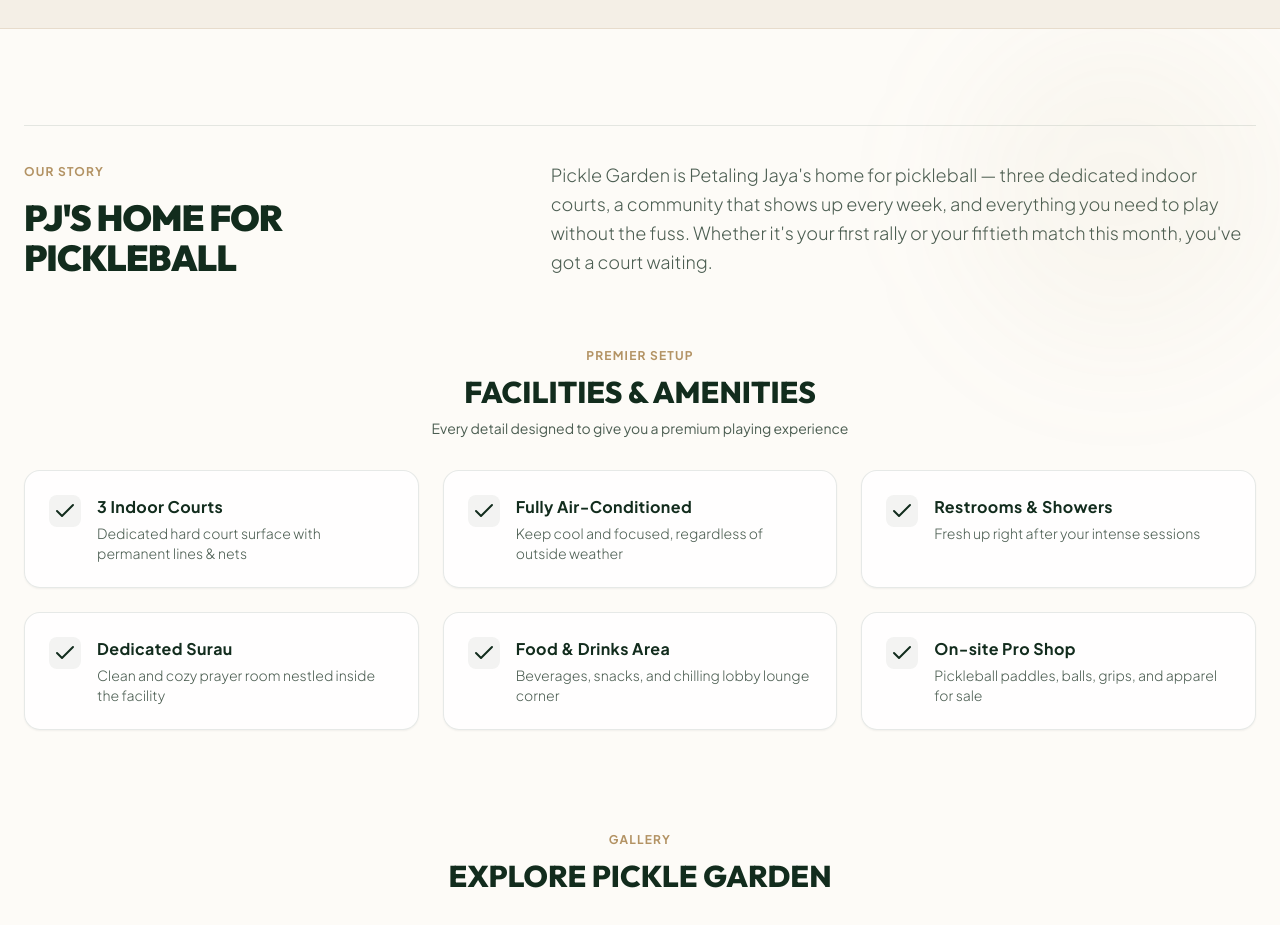
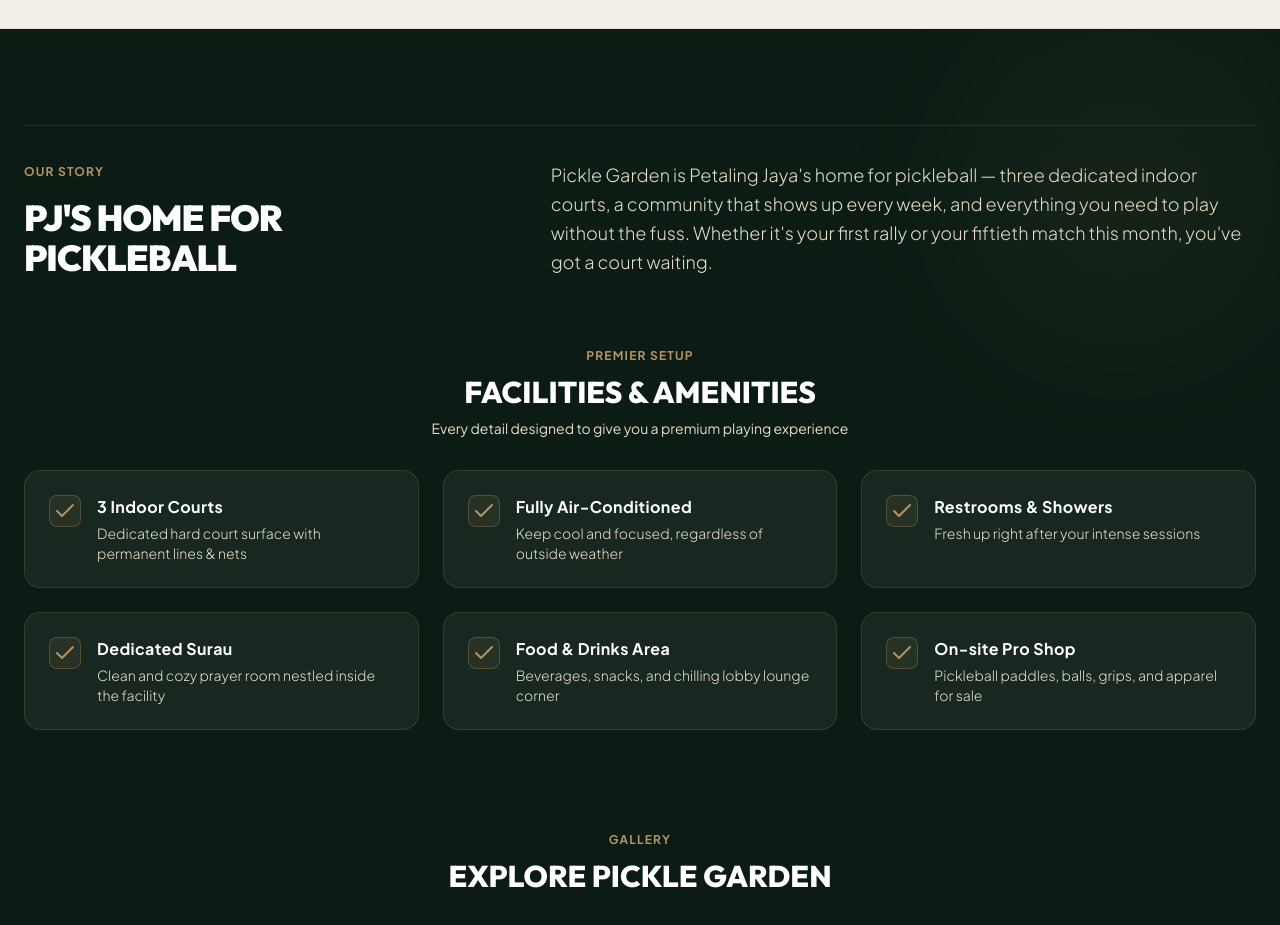
Before and after one commit to farahnini/Pickle-Garden, a React (Vite) app: page / in a window 1280 px wide. Shown: the part 864-1789 px from the top of the page. Built offline with nearby package versions, Linux system fonts and the light colour scheme; a web font is replaced by a local one.

Commit message:
Alternate section backgrounds between Deep Forest Green and Warm Cream for rhythmic visual contrast

```diff
--- a/src/components/CommunitySessions.jsx
+++ b/src/components/CommunitySessions.jsx
@@ -4,22 +4,23 @@ import { MessageSquare, Users } from 'lucide-react';
 
 export default function CommunitySessions() {
   return (
-    <section id="open-play" className="py-24 bg-[#fdfbf7] relative overflow-hidden">
+    // Converted background to Deep Luxury Forest Green (#0c1c14)
+    <section id="open-play" className="py-24 bg-[#0c1c14] relative overflow-hidden">
       <div className="absolute bottom-0 right-0 w-96 h-96 bg-[#b39364]/5 rounded-full blur-[120px] pointer-events-none"></div>
 
       <div className="max-w-7xl mx-auto px-4 sm:px-6 space-y-12">
         <div className="text-center max-w-2xl mx-auto space-y-2">
           <span className="text-xs font-bold uppercase tracking-widest text-[#b39364]">Join the Community</span>
-          <h3 className="font-display font-extrabold text-3xl sm:text-4xl text-[#122c1d] uppercase">Open Play & Social Sessions</h3>
-          <p className="text-sm text-[#4c5e52]">No partner needed! Just show up, stack your paddle, and get playing with friendly local players.</p>
+          <h3 className="font-display font-extrabold text-3xl sm:text-4xl text-white uppercase">Open Play & Social Sessions</h3>
+          <p className="text-sm text-[#e6dcc7]">No partner needed! Just show up, stack your paddle, and get playing with friendly local players.</p>
         </div>
 
-        {/* Schedule Grid */}
+        {/* Schedule Grid - Converted to custom translucent dark slots */}
         <div className="grid grid-cols-1 md:grid-cols-3 gap-8">
           {COMMUNITY_SESSIONS.map((session, idx) => (
             <div
               key={idx}
-              className="glass-panel p-8 border border-[#b39364]/20 hover:border-[#b39364]/50 flex flex-col justify-between group transition-all duration-300"
+              className="bg-slate-950/45 p-8 border border-[#b39364]/25 hover:border-[#b39364]/50 rounded-2xl flex flex-col justify-between group transition-all duration-300 shadow-xl"
             >
               <div className="space-y-6">
                 {/* Header */}
@@ -60,7 +61,7 @@ export default function CommunitySessions() {
                   href={`${VENUE_INFO.whatsappUrl}&text=Hi%20Pickle%20Garden%2C%20I%27d%20like%20to%20RSVP%20for%20the%20${encodeURIComponent(session.title)}...`}
                   target="_blank"
                   rel="noopener noreferrer"
-                  className="w-full inline-flex items-center justify-center gap-2 bg-[#b39364] hover:bg-[#c2a980] text-[#122c1d] font-bold py-3.5 rounded-xl text-xs uppercase tracking-wider transition-colors shadow-md cursor-pointer"
+                  className="w-full inline-flex items-center justify-center gap-2 bg-gradient-to-r from-[#b39364] via-[#c2a980] to-[#d4c2a3] hover:from-[#c2a980] hover:to-[#b39364] text-[#122c1d] font-bold py-3.5 rounded-xl text-xs uppercase tracking-wider transition-colors shadow-md cursor-pointer"
                 >
                   <MessageSquare className="w-4 h-4 text-[#122c1d]" />
                   <span>RSVP Via WhatsApp</span>
@@ -70,13 +71,13 @@ export default function CommunitySessions() {
           ))}
         </div>
 
-        {/* Community Info Note */}
-        <div className="glass-panel p-6 border border-[#b39364]/20 max-w-3xl mx-auto flex flex-col sm:flex-row items-center gap-4 text-center sm:text-left">
+        {/* Community Info Note - Converted to Translucent dark card */}
+        <div className="bg-slate-950/45 p-6 border border-[#b39364]/20 rounded-2xl max-w-3xl mx-auto flex flex-col sm:flex-row items-center gap-4 text-center sm:text-left shadow-lg">
           <div className="w-12 h-12 rounded-xl bg-[#b39364]/15 text-[#b39364] flex items-center justify-center shrink-0">
             <Users className="w-6 h-6" />
           </div>
           <div>
-            <h5 className="font-bold text-white text-base">New to Pickleball?</h5>
+            <h5 className="font-bold text-white text-base">New to pickleball?</h5>
             <p className="text-xs sm:text-sm text-[#e6dcc7] mt-1 leading-relaxed font-light">
               Our community sessions are the perfect place to learn. Experienced players are always on site to help explain scoring, rules, and fundamental kitchen positioning.
             </p>
--- a/src/components/CourtsAndFacilities.jsx
+++ b/src/components/CourtsAndFacilities.jsx
@@ -15,52 +15,53 @@ export default function CourtsAndFacilities() {
   ];
 
   return (
-    <section id="courts" className="py-24 bg-[#fdfbf7] relative overflow-hidden">
+    // Converted background to Deep Luxury Forest Green (#0c1c14)
+    <section id="courts" className="py-24 bg-[#0c1c14] relative overflow-hidden">
       <div className="absolute top-0 right-0 w-80 h-80 bg-[#b39364]/5 rounded-full blur-3xl pointer-events-none"></div>
 
       <div className="max-w-7xl mx-auto px-4 sm:px-6 space-y-16">
 
         {/* About / Brand Story Section */}
-        <div id="about" className="grid grid-cols-1 lg:grid-cols-12 gap-8 items-center pt-8 border-t border-[#122c1d]/10">
+        <div id="about" className="grid grid-cols-1 lg:grid-cols-12 gap-8 items-center pt-8 border-t border-white/10">
           <div className="lg:col-span-5 space-y-4">
             <span className="text-xs font-bold uppercase tracking-widest text-[#b39364]">Our Story</span>
-            <h2 className="font-display font-black text-3xl sm:text-4xl text-[#122c1d] uppercase tracking-tight">
+            <h2 className="font-display font-black text-3xl sm:text-4xl text-white uppercase tracking-tight">
               PJ's Home For <br />
               Pickleball
             </h2>
           </div>
           <div className="lg:col-span-7">
-            <p className="text-lg text-[#4c5e52] leading-relaxed font-light">
+            <p className="text-lg text-[#e6dcc7] leading-relaxed font-light">
               Pickle Garden is Petaling Jaya's home for pickleball — three dedicated indoor courts, a community that shows up every week, and everything you need to play without the fuss. Whether it's your first rally or your fiftieth match this month, you've got a court waiting.
             </p>
           </div>
         </div>
 
-        {/* Facilities Amenities Grid - Converted to Light luxury outline cards */}
+        {/* Facilities Amenities Grid - Converted to Premium Translucent Dark Cards */}
         <div className="space-y-8">
           <div className="text-center max-w-2xl mx-auto space-y-2">
             <span className="text-xs font-bold uppercase tracking-widest text-[#b39364]">Premier Setup</span>
-            <h3 className="font-display font-extrabold text-2xl sm:text-3xl text-[#122c1d] uppercase">Facilities & Amenities</h3>
-            <p className="text-sm text-[#4c5e52]">Every detail designed to give you a premium playing experience</p>
+            <h3 className="font-display font-extrabold text-2xl sm:text-3xl text-white uppercase">Facilities & Amenities</h3>
+            <p className="text-sm text-[#e6dcc7]">Every detail designed to give you a premium playing experience</p>
           </div>
 
           <div className="grid grid-cols-1 md:grid-cols-2 lg:grid-cols-3 gap-6">
             {amenities.map((item, idx) => (
               <div
                 key={idx}
-                className="bg-white/80 border border-[#122c1d]/10 hover:border-[#b39364]/50 rounded-2xl p-6 shadow-sm hover:shadow-md transition-all group duration-300"
+                className="bg-white/5 border border-[#b39364]/20 hover:border-[#b39364]/60 rounded-2xl p-6 transition-all group duration-300 hover:bg-white/10"
               >
                 <div className="flex items-start gap-4">
-                  {/* High contrast check circle */}
-                  <div className="w-8 h-8 rounded-lg bg-[#122c1d]/5 text-[#122c1d] flex items-center justify-center shrink-0 group-hover:bg-[#122c1d] group-hover:text-[#fdfbf7] transition-all duration-300">
+                  {/* Gold Check Circle */}
+                  <div className="w-8 h-8 rounded-lg bg-[#b39364]/10 text-[#b39364] flex items-center justify-center shrink-0 group-hover:bg-[#b39364] group-hover:text-[#122c1d] transition-all duration-300 border border-[#b39364]/30">
                     <Check className="w-4.5 h-4.5" />
                   </div>
                   <div>
-                    {/* Dark forest green text for light cards */}
-                    <h4 className="font-bold text-[#122c1d] text-base tracking-wide group-hover:text-[#b39364] transition-colors">
+                    {/* High contrast light text */}
+                    <h4 className="font-bold text-white text-base tracking-wide group-hover:text-[#b39364] transition-colors">
                       {item.title}
                     </h4>
-                    <p className="text-xs sm:text-sm text-[#4c5e52] mt-1 leading-relaxed font-light">
+                    <p className="text-xs sm:text-sm text-[#e6dcc7] mt-1 leading-relaxed font-light">
                       {item.desc}
                     </p>
                   </div>
@@ -74,7 +75,7 @@ export default function CourtsAndFacilities() {
         <div className="space-y-8 pt-8">
           <div className="text-center max-w-2xl mx-auto space-y-2">
             <span className="text-xs font-bold uppercase tracking-widest text-[#b39364]">Gallery</span>
-            <h3 className="font-display font-extrabold text-2xl sm:text-3xl text-[#122c1d] uppercase">Explore Pickle Garden</h3>
+            <h3 className="font-display font-extrabold text-2xl sm:text-3xl text-white uppercase">Explore Pickle Garden</h3>
           </div>
 
           <div className="grid grid-cols-1 sm:grid-cols-2 lg:grid-cols-3 gap-6">
@@ -82,7 +83,7 @@ export default function CourtsAndFacilities() {
               <div
                 key={idx}
                 onClick={() => setActiveImage(img)}
-                className="group relative h-64 rounded-2xl overflow-hidden cursor-pointer shadow-md border border-[#b39364]/20 hover:border-[#b39364]/50 transition-all duration-300"
+                className="group relative h-64 rounded-2xl overflow-hidden cursor-pointer shadow-md border border-[#b39364]/25 hover:border-[#b39364]/60 transition-all duration-300"
               >
                 <img
                   src={img.url}
--- a/src/components/FaqSection.jsx
+++ b/src/components/FaqSection.jsx
@@ -10,7 +10,8 @@ export default function FaqSection() {
   };
 
   return (
-    <section className="py-24 bg-[#fdfbf7] relative">
+    // Converted background to Deep Luxury Forest Green (#0c1c14)
+    <section className="py-24 bg-[#0c1c14] relative">
       <div className="max-w-4xl mx-auto px-4 sm:px-6 space-y-12">
 
         {/* Header */}
@@ -18,15 +19,15 @@ export default function FaqSection() {
           <span className="text-[#b39364] font-bold uppercase tracking-wider text-xs bg-[#b39364]/10 px-3 py-1 rounded-full border border-[#b39364]/20">
             GOT QUESTIONS?
           </span>
-          <h2 className="font-display font-extrabold text-3xl sm:text-5xl text-[#122c1d]">
+          <h2 className="font-display font-extrabold text-3xl sm:text-5xl text-white">
             FREQUENTLY ASKED QUESTIONS
           </h2>
-          <p className="text-[#4c5e52] text-sm sm:text-base">
+          <p className="text-[#e6dcc7] text-sm sm:text-base">
             Everything you need to know before stepping onto the courts at Pickle Garden.
           </p>
         </div>
 
-        {/* FAQ Accordion List */}
+        {/* FAQ Accordion List - Keeps the premium dark glass-panel style */}
         <div className="space-y-4">
           {FAQS.map((faq, index) => {
             const isOpen = openIndex === index;
```
Also changed, not shown: src/components/LocationContact.jsx (+12 -11 lines), 1 other file (tests, documents, lock files or other folders).
